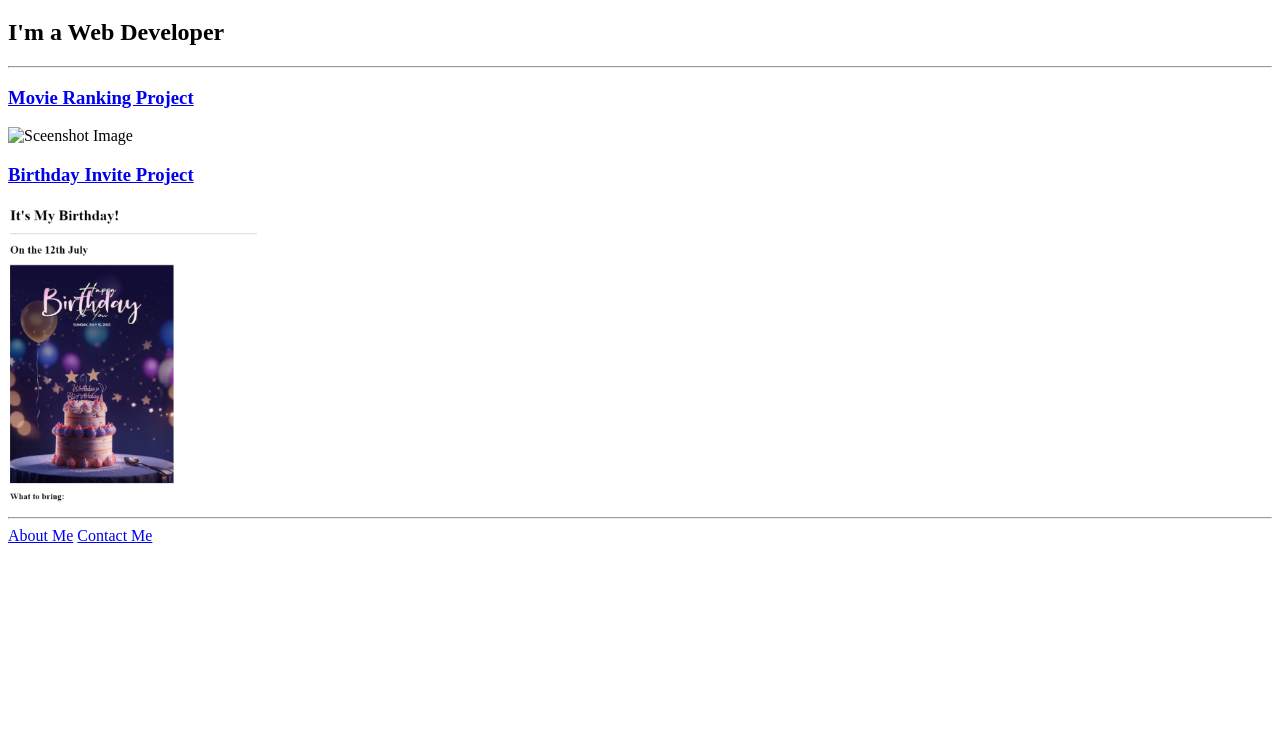
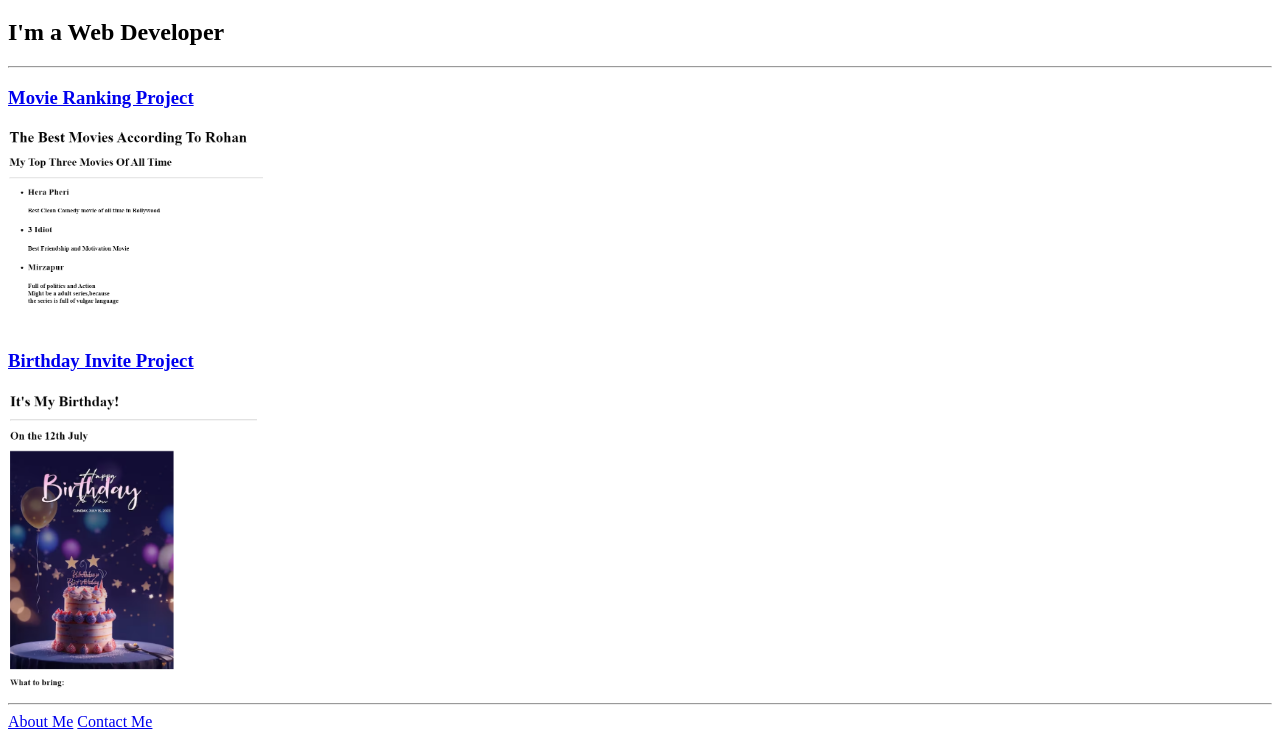
Before and after one commit to SCITRADER07/html-portfolio, a plain HTML site: page index.html in a window 1280 px wide. Shown: the part 61-800 px from the top of the page. Drawn offline with Linux system fonts and the light colour scheme.

Commit message:
Add files via upload

```diff
--- a/index.html
+++ b/index.html
@@ -12,7 +12,7 @@
   <hr/>
 
     <h3><a href="./public/movie-ranking.html">Movie Ranking Project</a></h3>
-       <img src="./assets/images/movie-ranking.png" height="200" alt="Sceenshot Image"/>
+       <img src="./assets/images/Screenshot 2023-08-30 125331.png" height="200" alt="Sceenshot Image"/>
 
 
 
```
